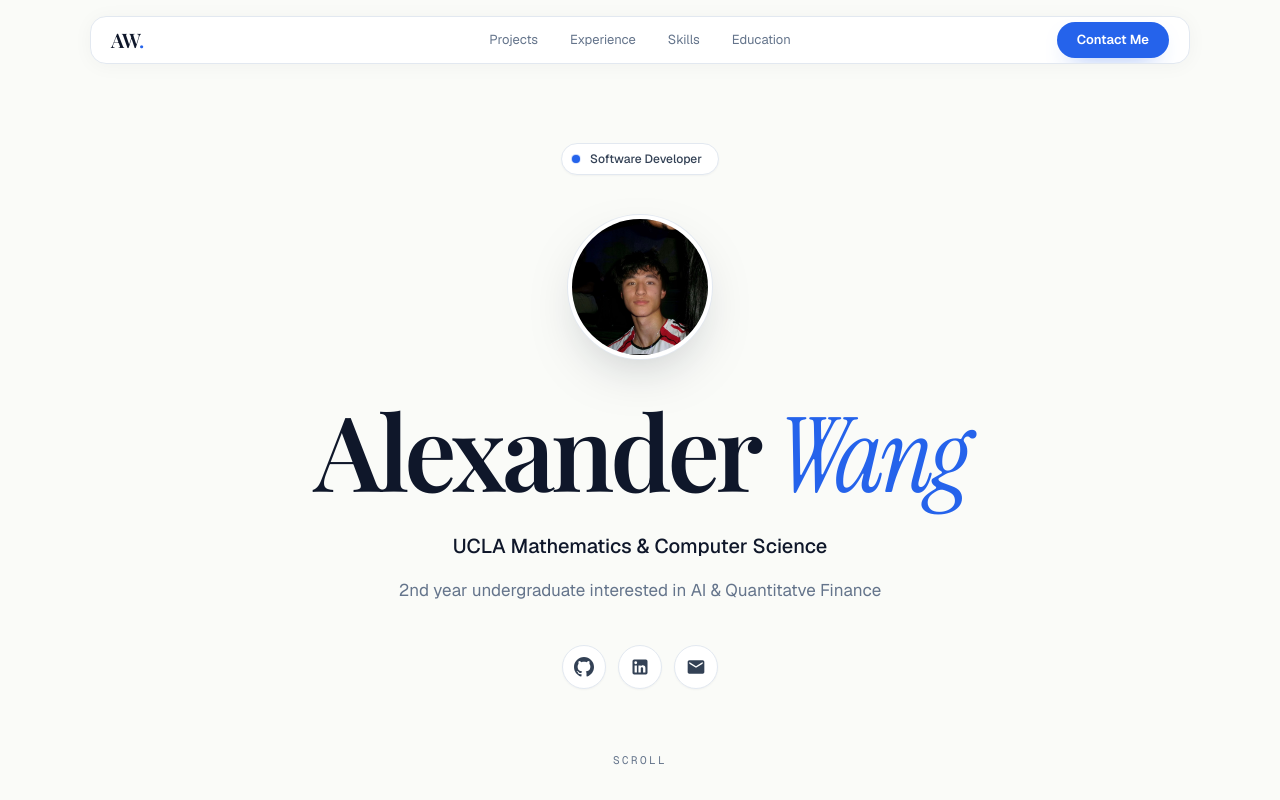
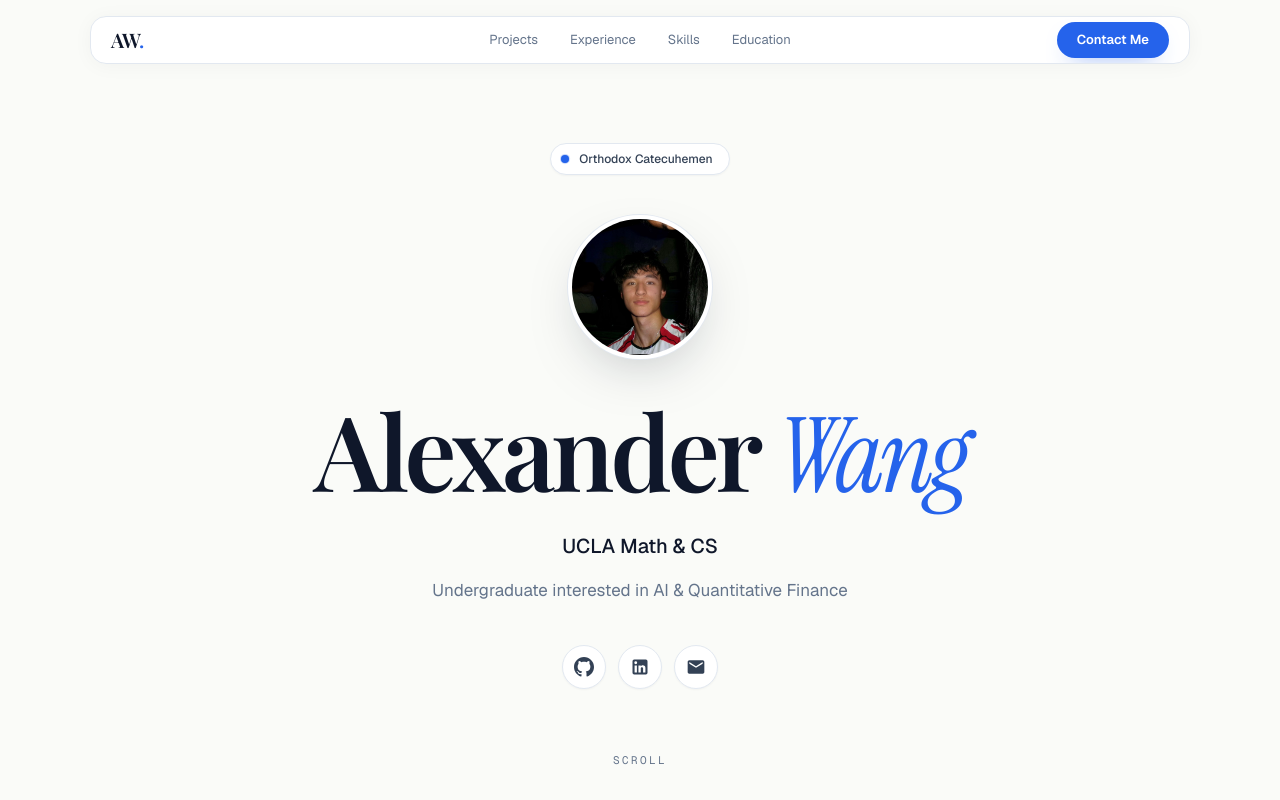
Before and after one commit to AlexNicholasWang/Personal-Website, a React (Vite) app: page / in a window 1280 px wide. Shown: the top 800 px of the page. Built offline with nearby package versions, Linux system fonts and the light colour scheme.

Commit message:
change changes

```diff
--- a/src/app/App.tsx
+++ b/src/app/App.tsx
@@ -12,12 +12,12 @@ const PORTFOLIO_DATA = {
     ]
   },
   hero: {
-    tag: "Software Developer",
+    tag: "Orthodox Catecuhemen",
     initials: "AW",
     firstName: "Alexander",
     lastName: "Wang",
-    title: "UCLA Mathematics & Computer Science",
-    bio: "2nd year undergraduate interested in AI & Quantitatve Finance",
+    title: "UCLA Math & CS",
+    bio: "Undergraduate interested in AI & Quantitative Finance",
     socialLinks: [
       { label: "GitHub", href: "https://github.com/AlexNicholasWang", icon: "github" },
       { label: "LinkedIn", href: "https://www.linkedin.com/in/alexwang67/", icon: "linkedin" },
```
